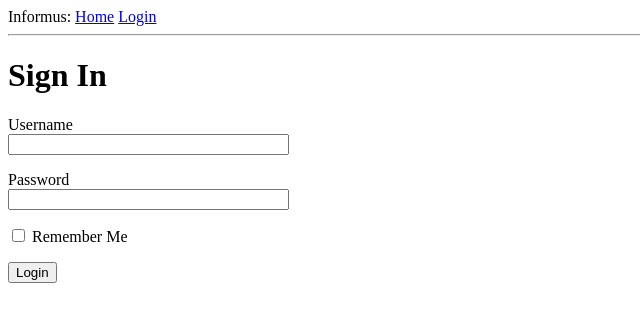
After one commit to dram1964/flask-app, a Flask app: page /login in a window 1280 px wide. The commit adds this page. Shown: the top 322 px of the page, without its empty margins (0-640 px from the left). Run offline with Flask 3, Linux system fonts and the light colour scheme.

Commit message:
Added some basic form entry

```diff
--- /dev/null
+++ b/app/forms.py
@@ -0,0 +1,9 @@
+from flask_wtf import FlaskForm
+from wtforms import StringField, PasswordField, BooleanField, SubmitField
+from wtforms.validators import DataRequired
+
+class LoginForm(FlaskForm):
+    username = StringField('Username', validators=[DataRequired()])
+    password = PasswordField('Password', validators=[DataRequired()])
+    remember_me = BooleanField('Remember Me')
+    submit = SubmitField('Login')
--- a/app/routes.py
+++ b/app/routes.py
@@ -1,10 +1,12 @@
 from app import app
-from flask import render_template
+from flask import render_template, request, flash, redirect, url_for
+from app.forms import LoginForm
 
 @app.route("/")
 @app.route("/index")
 def home():
     user = {"username": "David"}
+    print(f"{url_for('home')} called")
     posts = [
         {
             'author': {'username': 'John'},
@@ -16,3 +18,13 @@ def home():
         }
     ]
     return render_template('index.html', title="Informus", user=user, posts=posts)
+
+
+@app.route('/login', methods=['GET', 'POST'])
+def login():
+    form = LoginForm()
+    if form.validate_on_submit():
+        flash(f'Login requested for user {form.username.data}, remember_me={form.remember_me.data}')
+        return redirect('/index')
+    print(f"{url_for('login')} called")
+    return render_template('login.html', title='Login', form=form )
--- a/app/templates/base.html
+++ b/app/templates/base.html
@@ -8,8 +8,20 @@
       {% endif %}
     </head>
     <body>
-        <div>Informus: <a href="/index">Home</a></div>
+        <div>Informus:
+          <a href={{ url_for('home')}}>Home</a>
+          <a href={{ url_for('login')}}>Login</a>
+        </div>
         <hr>
+        {% with messages = get_flashed_messages() %}
+        {% if messages %}
+        <ul>
+            {% for message in messages %}
+            <li>{{ message }}</li>
+            {% endfor %}
+        </ul>
+        {% endif %}
+        {% endwith %}
         {% block content %}{% endblock %}
     </body>
 </html>
--- /dev/null
+++ b/app/templates/login.html
@@ -0,0 +1,24 @@
+{% extends "base.html" %}
+
+{% block content %}
+    <h1>Sign In</h1>
+    <form action="" method="post" novalidate>
+        {{ form.hidden_tag() }}
+        <p>
+            {{ form.username.label }}<br>
+            {{ form.username(size=32) }}<br>
+            {% for error in form.username.errors %}
+            <span style="color: red;">[{{ error }}]</span>
+            {% endfor %}
+        </p>
+        <p>
+            {{ form.password.label }}<br>
+            {{ form.password(size=32) }}<br>
+            {% for error in form.password.errors %}
+            <span style="color: red;">[{{ error }}]</span>
+            {% endfor %}
+        </p>
+        <p>{{ form.remember_me() }} {{ form.remember_me.label }}</p>
+        <p>{{ form.submit() }}</p>
+    </form>
+{% endblock %}
--- a/requirements.txt
+++ b/requirements.txt
@@ -3,6 +3,7 @@ click==8.1.7
 Flask==3.0.0
 Flask-Login==0.6.3
 Flask-SQLAlchemy==3.1.1
+Flask-WTF==1.2.1
 greenlet==3.0.3
 itsdangerous==2.2.0
 Jinja2==3.1.4
@@ -11,3 +12,4 @@ python-dotenv==1.0.1
 SQLAlchemy==2.0.25
 typing_extensions==4.12.2
 Werkzeug==3.0.0
+WTForms==3.1.2
```
